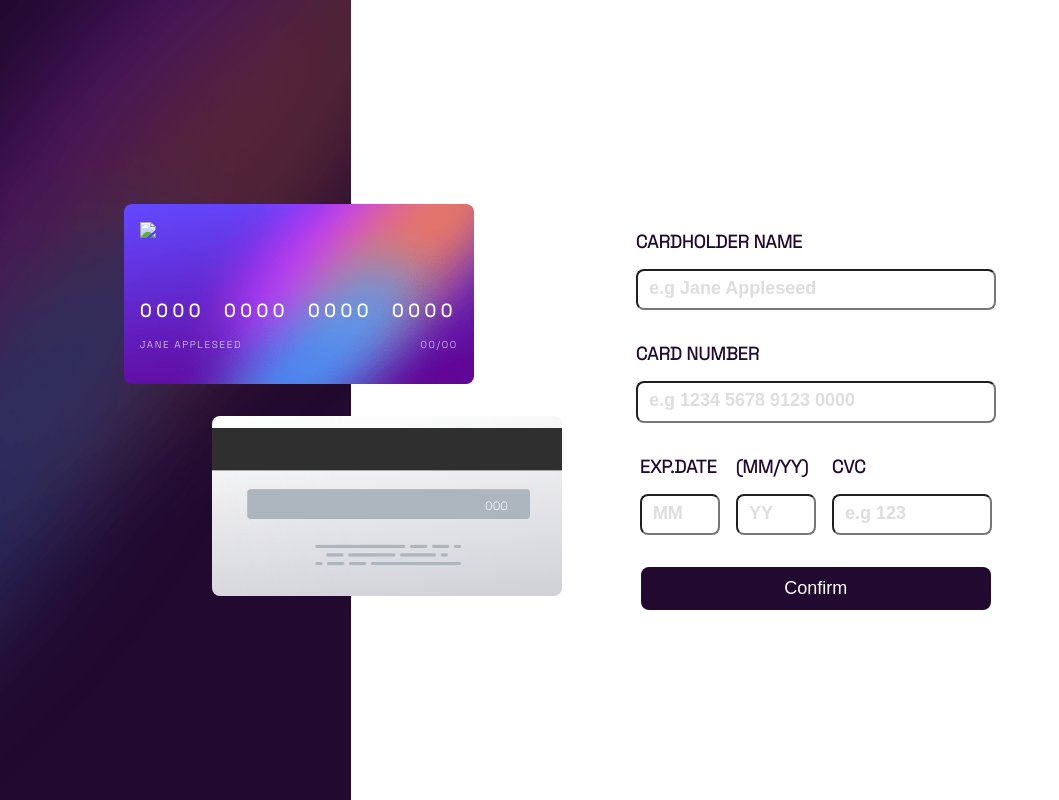
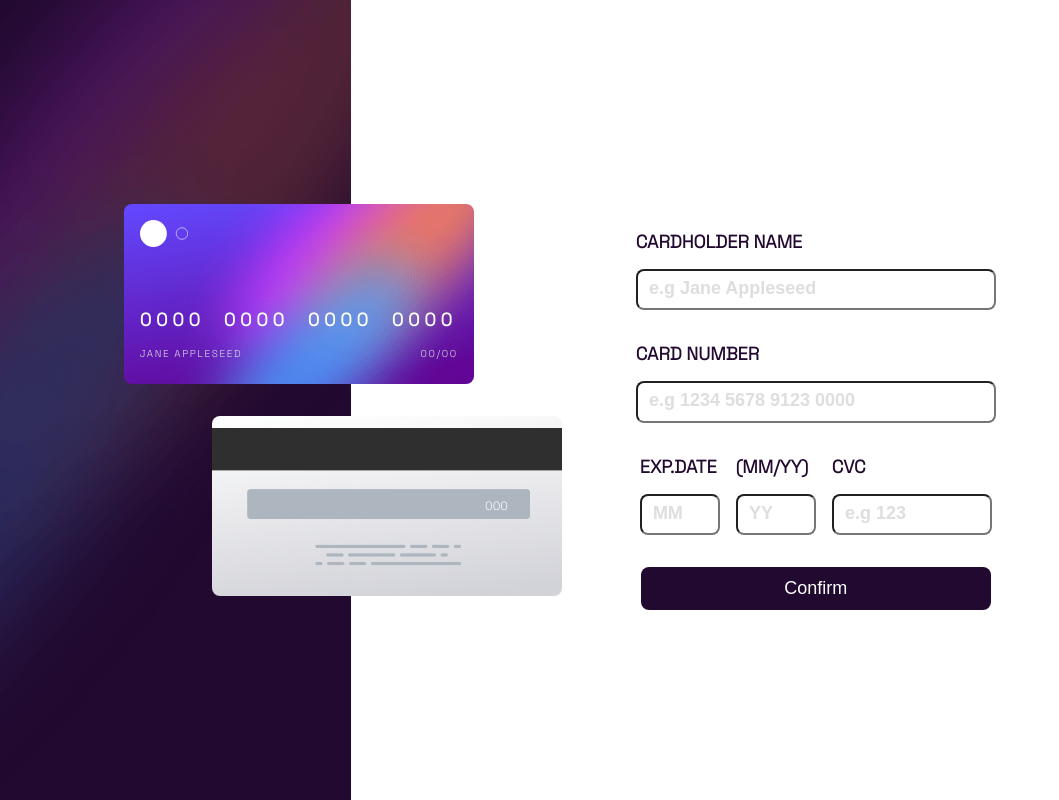
Before and after one commit to 00awaudby/interactice-card-details-form, a plain HTML site: page index.html in a window 1280 px wide. Shown: the whole page, without its empty margins (0-1059 px from the left). Drawn offline with Linux system fonts and the light colour scheme; the site is published under a folder, as on GitHub Pages, so addresses that start at the root find nothing; a web font is replaced by a local one.

Commit message:
Update index.html

```diff
--- a/index.html
+++ b/index.html
@@ -15,7 +15,7 @@
     <div class="bank-card-area">
       <div class="front-card">
         <div class="logo">
-          <img src="/images/card-logo.svg">
+          <img src="./images/card-logo.svg">
         </div>
         <div class="card-details-on-card">
           <p class="long-num-on-card">0000&nbsp;  0000&nbsp; 0000&nbsp; 0000</p>
```
